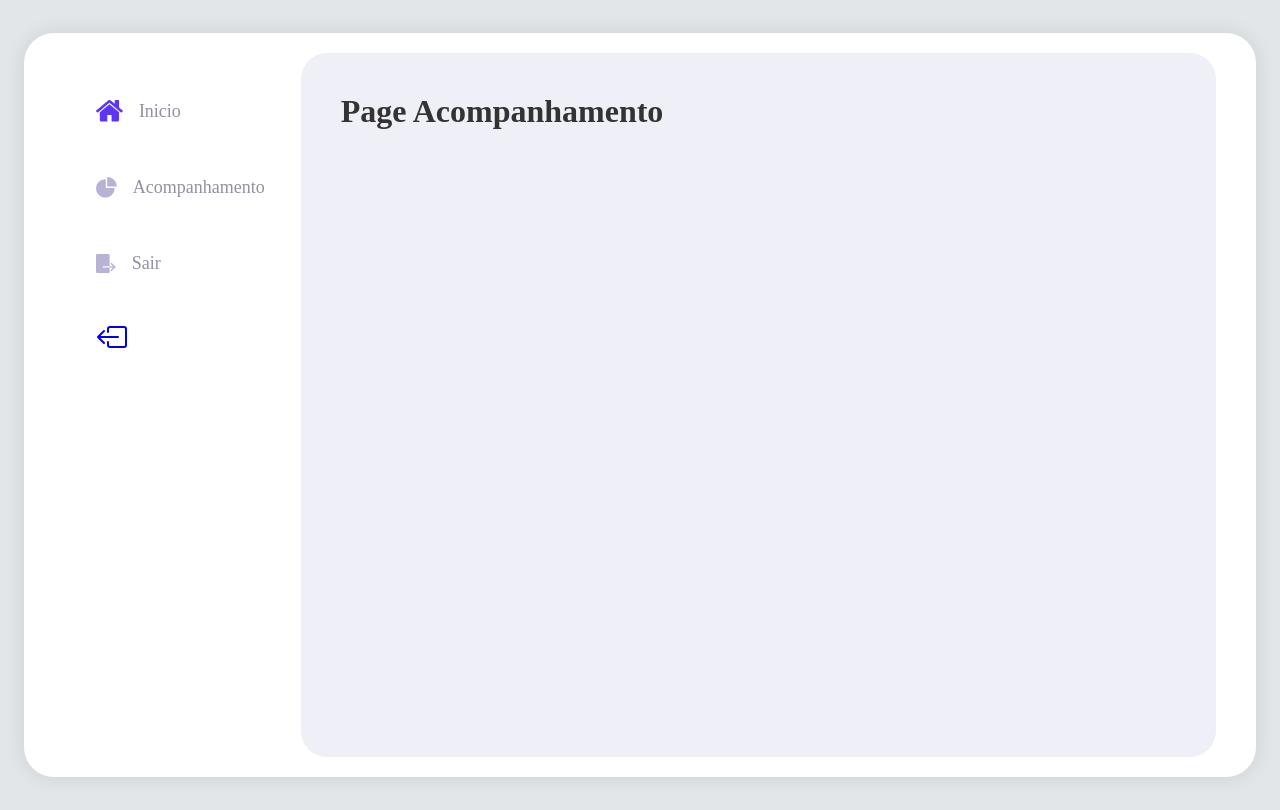
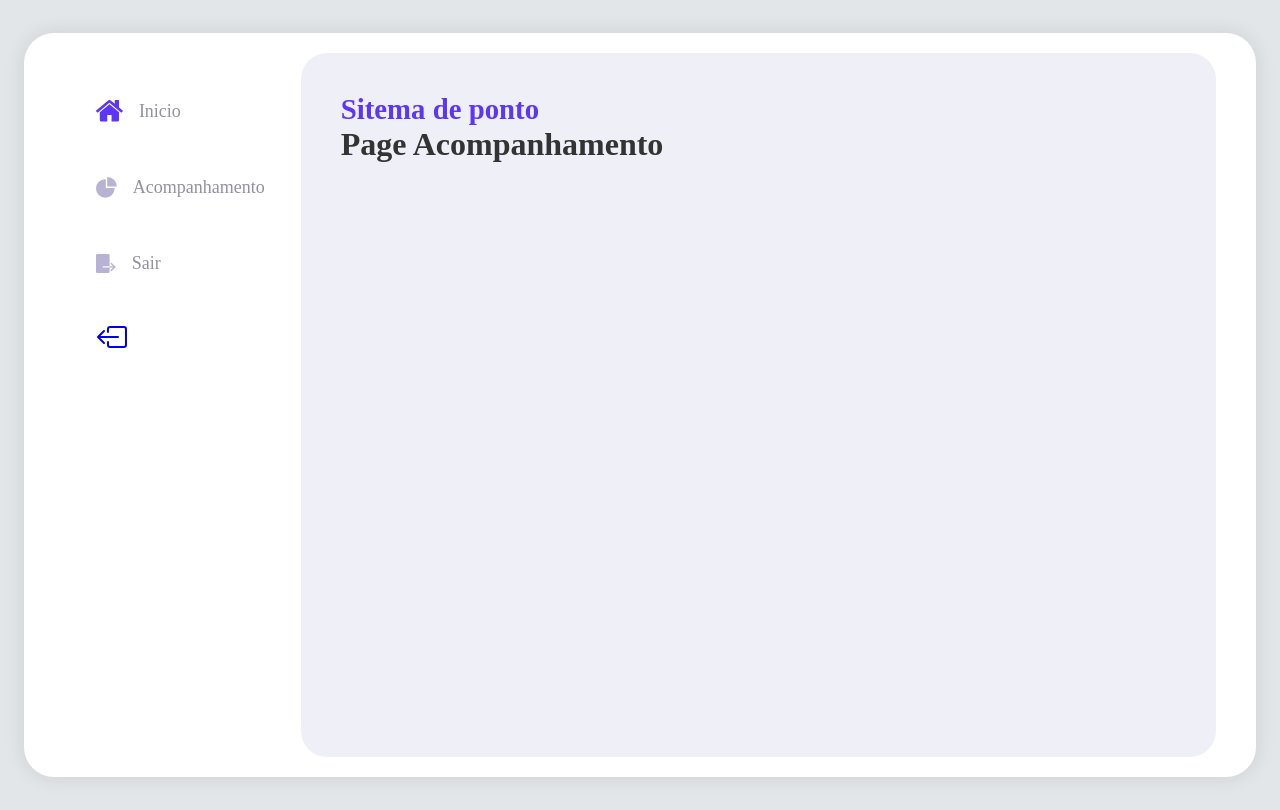
Before and after one commit to jeffinwilker/ponvi, a React (Create React App) app: page /acompanhamento in a window 1280 px wide. Built offline with nearby package versions, Linux system fonts and the light colour scheme.

Commit message:
Ajustes no titulo

```diff
--- a/src/routes.js
+++ b/src/routes.js
@@ -1,7 +1,7 @@
 import React from 'react';
 import { BrowserRouter, Switch, Route } from 'react-router-dom';
 
-import {Content} from './style'
+import {Content, SystemTitle} from './style'
 import Navbar from './components/Navbar'
 import Inicio from './pages/Inicio'
 import Acompanhamento from './pages/Acompanhamento'
@@ -11,6 +11,7 @@ export default function Router() {
         <BrowserRouter>
             <Navbar/>
             <Content>
+                <SystemTitle>Sitema de ponto</SystemTitle>
                 <Switch>
                     <Route path="/" exact component={Inicio} />
                     <Route path="/acompanhamento" component={Acompanhamento} />
--- a/src/style.js
+++ b/src/style.js
@@ -22,3 +22,8 @@ export const Content = styled.div`
     padding: 40px 40px 0 40px;
     margin-left: 20px;
 `;
+
+export const SystemTitle = styled.h1`
+    color: #5C35F7;
+    font-size: 1.8rem;
+`
```
